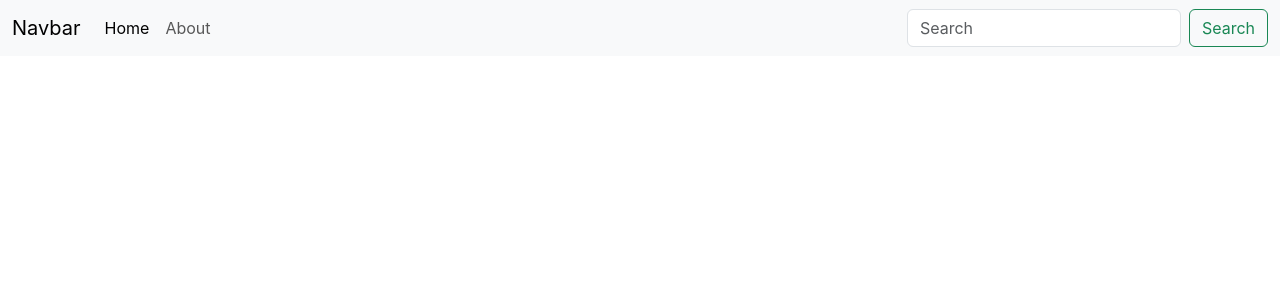
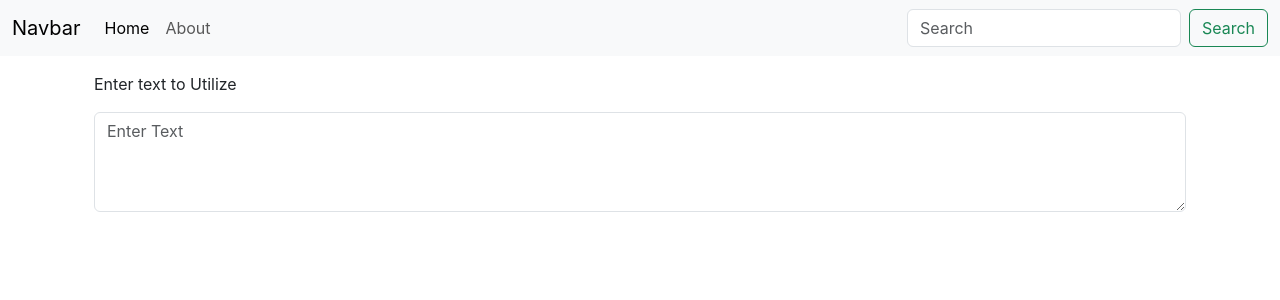
Before and after one commit to sumitprajapati1/textutils, a React (Create React App) app: page / in a window 1280 px wide. Shown: the top 300 px of the page. Built offline with nearby package versions, Linux system fonts and the light colour scheme.

Commit message:
Updating Textform.js

```diff
--- a/src/App.js
+++ b/src/App.js
@@ -1,10 +1,12 @@
 import './App.css';
 import React from 'react';
 import Navbar from './components/Navbar';
+import Textform from './components/Textform';
 function App() {
   return (
     <>
     <Navbar/>
+    <Textform ></Textform>
     </>
   );
 }
--- a/src/components/Textform.js
+++ b/src/components/Textform.js
@@ -1,14 +1,15 @@
 import React from 'react'
 
-export default function Textform() {
+export default function Textform(props) {
   return (
     <div>
-      <form>
-        <div class="form-floating">
-            <textarea class="form-control" placeholder="Leave a comment here" id="floatingTextarea2" style="height: 100px"></textarea>
-            <label for="floatingTextarea2">Comments</label>
+      <div className="container my-3">
+        <div className="container">
+            <h1> {props.heading} </h1>
+            <p> Enter text to Utilize </p>
+            <textarea className="form-control" placeholder="Enter Text " id="floatingTextarea2" style={{height:'100px'}}></textarea>
         </div>
-      </form>
+      </div>
     </div>
   )
 }
```
